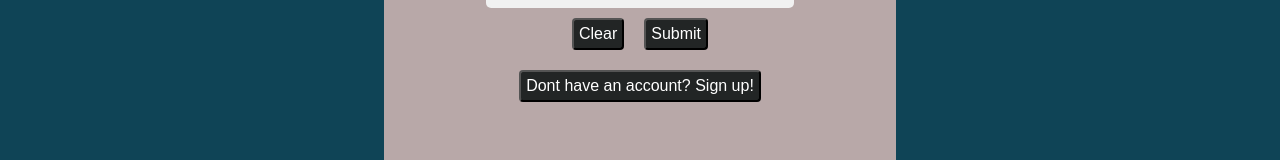
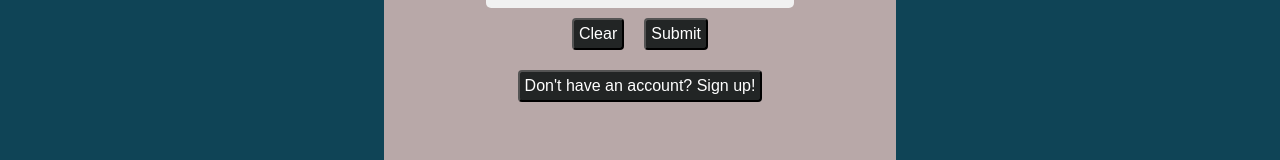
Before and after one commit to jblakeman03/ConstructionWebApp, a React (Create React App) app in the folder construction_app/: page /Login in a window 1280 px wide. Shown: the part 399-559 px from the top of the page. Built offline with nearby package versions, Linux system fonts and the light colour scheme.

Commit message:
Code clean up

```diff
--- a/construction_app/database/dbOperation.js
+++ b/construction_app/database/dbOperation.js
@@ -115,7 +115,7 @@ const scheduleQuote = async (quote) => {
     try {
       let pool = await sql.connect(config);
       console.log('in projects', email.email)
-      let projects = await pool.request().query(`select projectID, projects.StartDate, street1, city, State, Zipcode
+      let projects = await pool.request().query(`select projectID, projects.StartDate, street1, city, State, Zipcode,
         from projects
         left join customers
         on projects.customerID = customers.customerID
--- a/construction_app/src/Components/HomeSection.js
+++ b/construction_app/src/Components/HomeSection.js
@@ -3,7 +3,6 @@ import { Link } from "react-router-dom";
 
 function HomeSection(status) {
   const isLoggedIn = status.parentToChild
-  console.log('in home section', isLoggedIn)
   return (
     <>
       <div className="homeBody">
--- a/construction_app/src/Pages/Account.js
+++ b/construction_app/src/Pages/Account.js
@@ -48,7 +48,6 @@ function Account(parentData) {
                 await getProjects()
                 await getQuotes()
             }
-            console.log('q:', quotes)
 
             pageSetup()
         }, []);
@@ -70,7 +69,6 @@ function Account(parentData) {
                 }).then((res) => res.json());
 
             };
-            console.log('deleteing project')
 
              deleteProject()
 
--- a/construction_app/src/Pages/Home.js
+++ b/construction_app/src/Pages/Home.js
@@ -1,7 +1,6 @@
 import HomeSection from "../Components/HomeSection";
 function Home(loginStatus) {
 
-  console.log('in home', loginStatus)
   return (
     <>
       <HomeSection parentToChild={loginStatus.parentToChild}></HomeSection>
--- a/construction_app/src/Pages/Login.js
+++ b/construction_app/src/Pages/Login.js
@@ -142,7 +142,7 @@ function Login() {
               </div>
               <div className="loginAccountButtonContainer">
                 <Link to="/SignUp">
-                  <button>Dont have an account? Sign up!</button>
+                  <button>Don't have an account? Sign up!</button>
                 </Link>
               </div>
             </form>
```
